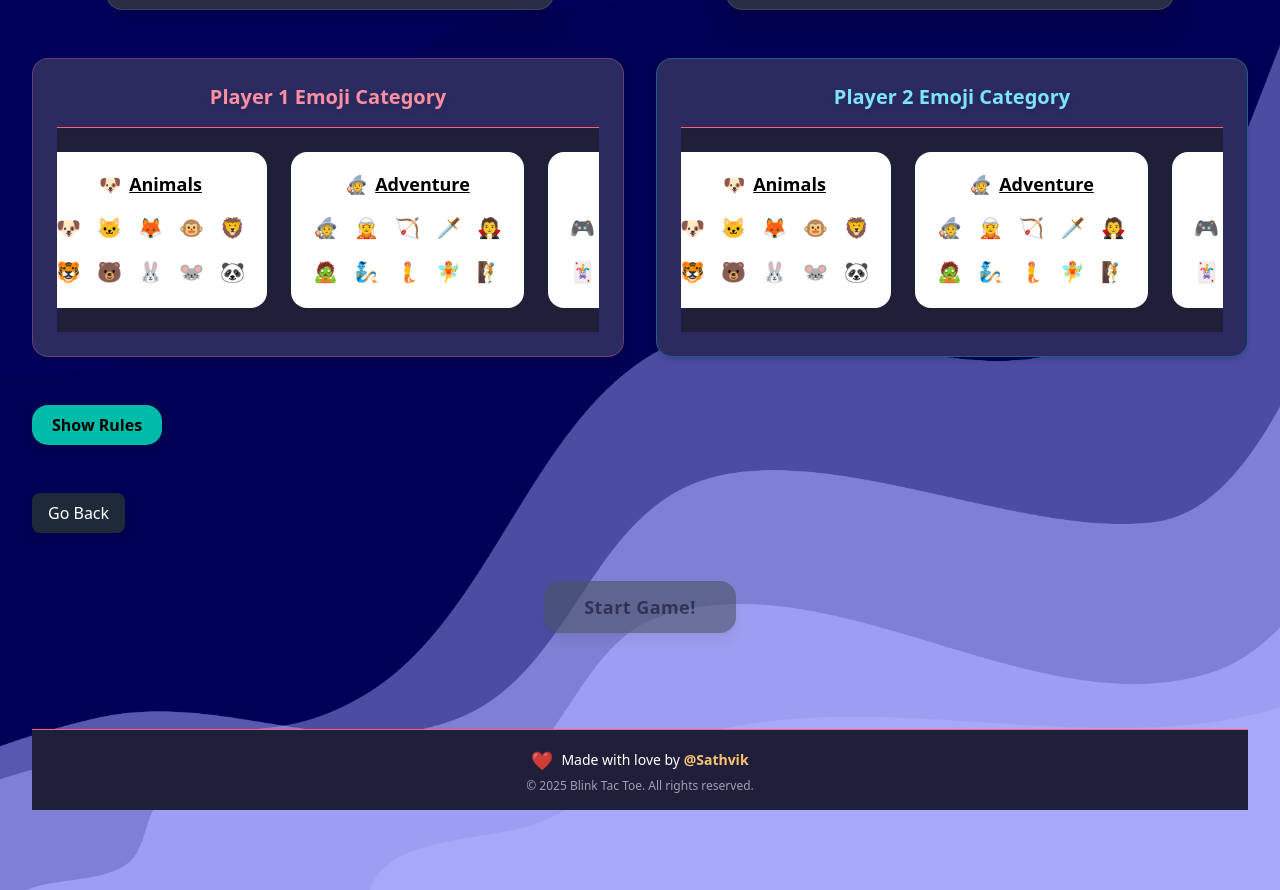
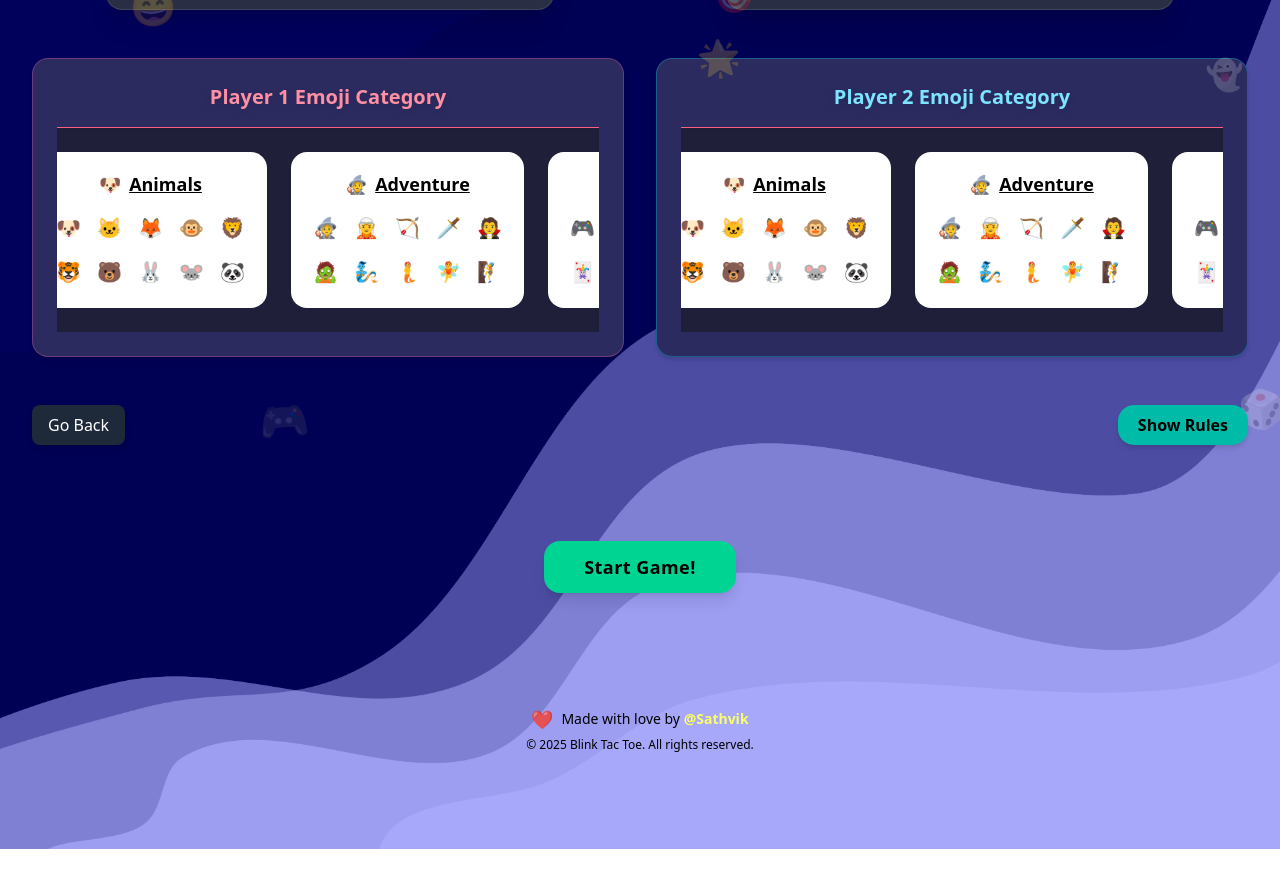
Before and after one commit to sathvik89/BlinkTacToe, a React (Vite) app: page /setup in a window 1280 px wide. Shown: the part 320-1210 px from the top of the page. After the commit the page ends 1169 px from the top, so only its background shows below. Built offline with nearby package versions, Linux system fonts and the light colour scheme.

Commit message:
made floating emoji reusable , updated css and few sentences

```diff
--- /dev/null
+++ b/src/components/FloatingEmoji.jsx
@@ -0,0 +1,40 @@
+import React from "react";
+import { motion } from "framer-motion";
+
+const FloatingEmoji = () => {
+  const emojiVariants = {
+    animate: {
+      y: [-10, -14, -10],
+      rotate: [-5, 5, -5],
+      opacity: [0.2, 0.6, 0.2],
+      transition: {
+        duration: 6,
+        repeat: Infinity,
+        ease: "easeInOut",
+      },
+    },
+  };
+
+  return (
+    <div className="absolute inset-0 pointer-events-none">
+      {[...Array(10)].map((_, i) => (
+        <motion.span
+          key={i}
+          className="absolute select-none"
+          style={{
+            top: `${Math.random() * 100}%`,
+            left: `${Math.random() * 100}%`,
+            fontSize: `${Math.random() * 18 + 24}px`,
+            opacity: 0.2,
+          }}
+          variants={emojiVariants}
+          animate="animate"
+        >
+          {["😄", "🎮", "✨", "🦄", "🎲", "🎯", "🚀", "👻", "🌟", "💡"][i % 10]}
+        </motion.span>
+      ))}
+    </div>
+  );
+};
+
+export default FloatingEmoji;
--- a/src/components/Footer.jsx
+++ b/src/components/Footer.jsx
@@ -2,15 +2,15 @@ import React from "react";
 
 const Footer = () => {
   return (
-    <footer className="w-full py-4 bg-[#1F1F3A] text-center text-sm text-white border-t border-[#FF5E7E]">
+    <footer className="w-full py-4  text-center text-sm text-black ">
       <div className="flex justify-center items-center gap-2">
         <span className="text-red-500 animate-pulse text-lg">❤️</span>
         <p>
           Made with love by{" "}
-          <span className="font-semibold text-[#FFC371]">@Sathvik</span>
+          <span className="font-semibold text-[#faff65]">@Sathvik</span>
         </p>
       </div>
-      <div className="mt-1 text-xs text-gray-400">
+      <div className="mt-1 text-xs text-black-400">
         © 2025 Blink Tac Toe. All rights reserved.
       </div>
     </footer>
--- a/src/components/gamepageComponents/GameControls.jsx
+++ b/src/components/gamepageComponents/GameControls.jsx
@@ -1,7 +1,7 @@
-import React from "react";
+import React, { useState } from "react";
 import { motion } from "framer-motion";
 
-const GameControls = ({ handleReset, handleChangePlayers }) => {
+const GameControls = ({ handleReset, handleChangePlayers, isWin }) => {
   return (
     <motion.div
       initial={{ opacity: 0, y: 20 }}
@@ -9,16 +9,18 @@ const GameControls = ({ handleReset, handleChangePlayers }) => {
       transition={{ delay: 0.4 }}
       className="flex justify-center gap-4"
     >
-      <button
-        onClick={handleReset}
-        className="cursor-pointer px-6 py-3 bg-[#3D3D6B] rounded-xl font-medium hover:bg-[#4D4D7B] transition-colors"
-      >
-        Play Again
-      </button>
+      {isWin && (
+        <button
+          onClick={handleReset}
+          className="cursor-pointer px-6 py-3 bg-[#58588C] rounded-xl font-medium hover:bg-[#7070A0] transition-colors"
+        >
+          Play Again
+        </button>
+      )}
 
       <button
         onClick={handleChangePlayers}
-        className="px-6 cursor-pointer py-3 bg-[#3D3D6B] rounded-xl font-medium hover:bg-[#4D4D7B] transition-colors"
+        className="px-6 cursor-pointer py-3 bg-[#58588C] rounded-xl font-medium hover:bg-[#7070A0] transition-colors"
       >
         Change Players
       </button>
--- a/src/components/gamepageComponents/PlayerTurnIndicator.jsx
+++ b/src/components/gamepageComponents/PlayerTurnIndicator.jsx
@@ -16,7 +16,7 @@ const PlayerTurnIndicator = ({
     >
       {winner ? (
         <div className="animate-none">
-          <h2 className="text-xl font-bold mb-2">
+          <h2 className="text-xl text-white font-bold mb-4">
             {winner === 1 ? player1.name : player2.name} Wins!
           </h2>
           <div className="text-5xl animate-bounce">🏆</div>
--- a/src/pages/Gamepage.jsx
+++ b/src/pages/Gamepage.jsx
@@ -31,7 +31,9 @@ const Gamepage = () => {
     useContext(PlayerContext);
   const navi = useNavigate();
   const [board, setBoard] = useState(Array(9).fill(null));
-  const [currentTurn, setCurrentTurn] = useState(1);
+  const [currentTurn, setCurrentTurn] = useState(
+    Math.floor(Math.random() * 2) + 1
+  );
   const [player1Moves, setPlayer1Moves] = useState([]);
   const [player2Moves, setPlayer2Moves] = useState([]);
   const [winner, setWinner] = useState(null);
@@ -108,7 +110,6 @@ const Gamepage = () => {
     <motion.div
       style={{ backgroundImage: `url(${bgImage})` }}
       className="relative min-h-screen bg-cover bg-top px-4 md:px-8 py-10 md:py-20 overflow-hidden"
-      // className="min-h-screen bg-gradient-to-b from-[#2C2C54] to-[#1F1F3A] text-white flex flex-col"
       initial="hidden"
       animate="visible"
       variants={{
@@ -161,12 +162,13 @@ const Gamepage = () => {
             <GameControls
               handleReset={handleResetGame}
               handleChangePlayers={() => navi("/setup")}
+              isWin={winner}
             />
           </motion.div>
 
           <motion.div
             variants={fadeUp}
-            className="mt-8 mb-8 text-center text-sm text-gray-400"
+            className="mt-8 mb-8 text-center text-sm text-black"
           >
             <p>Remember: You can only have 3 emojis on the board at once!</p>
             <p>When you place a 4th emoji, your oldest one will vanish.</p>
--- a/src/pages/Langingpage.jsx
+++ b/src/pages/Langingpage.jsx
@@ -1,8 +1,9 @@
 import React from "react";
 import Heading from "../components/Heading";
 import Button from "../components/Button";
-// import Footer from "../components/Footer";
+import bgImage from "../backgroundImages/background.png";
 import { motion } from "framer-motion";
+import FloatingEmoji from "../components/FloatingEmoji";
 
 const containerVariants = {
   hidden: { opacity: 0 },
@@ -32,51 +33,17 @@ const itemVariants = {
   },
 };
 
-const emojiVariants = {
-  animate: {
-    y: [-10, -14, -10],
-    rotate: [-5, 5, -5],
-    opacity: [0.2, 0.6, 0.2],
-    transition: {
-      duration: 6,
-      repeat: Infinity,
-      ease: "easeInOut",
-    },
-  },
-};
-
 const LandingPage = () => {
   return (
     <motion.div
       variants={containerVariants}
       initial="hidden"
       animate="visible"
-      className="relative flex flex-col justify-center items-center min-h-screen bg-[#0F172A] text-white px-4 py-10 sm:px-6 md:px-10 overflow-hidden"
+      style={{ backgroundImage: `url(${bgImage})` }}
+      className="relative flex flex-col justify-center items-center min-h-screen bg-cover bg-top px-4 md:px-8 py-10 md:py-20 overflow-hidden"
+      // className="relative  min-h-screen bg-[#0F172A] text-white px-4 py-10 sm:px-6 md:px-10 overflow-hidden"
     >
-      {/* Floating Emojis */}
-      <div className="absolute inset-0 pointer-events-none">
-        {[...Array(10)].map((_, i) => (
-          <motion.span
-            key={i}
-            className="absolute select-none"
-            style={{
-              top: `${Math.random() * 100}%`,
-              left: `${Math.random() * 100}%`,
-              fontSize: `${Math.random() * 18 + 24}px`,
-              opacity: 0.2,
-            }}
-            variants={emojiVariants}
-            animate="animate"
-          >
-            {
-              ["😄", "🎮", "✨", "🦄", "🎲", "🎯", "🚀", "👻", "🌟", "💡"][
-                i % 10
-              ]
-            }
-          </motion.span>
-        ))}
-      </div>
-
+      <FloatingEmoji />
       <motion.div variants={itemVariants} className="z-10 mt-6 text-center">
         <Heading text="Blink Tac Toe" />
       </motion.div>
--- a/src/pages/Setup.jsx
+++ b/src/pages/Setup.jsx
@@ -8,6 +8,7 @@ import { PlayerContext } from "../context/PlayerContext";
 import { useContext, useState, useRef, useEffect } from "react";
 import BackButton from "../components/BackButton";
 import bgImage from "../backgroundImages/background.png";
+import FloatingEmoji from "../components/FloatingEmoji";
 
 const Setup = () => {
   const navi = useNavigate();
@@ -43,32 +44,25 @@ const Setup = () => {
     }
   };
 
-  const canStart =
-    player1.name &&
-    player2.name &&
-    player1.category &&
-    player2.category &&
-    player1.category.name !== player2.category.name;
-
   const { setPlayer1Context, setPlayer2Context } = useContext(PlayerContext);
 
   const handleStart = () => {
     if (!player1.name.trim()) {
-      return setEror("Player 1 name is required!");
+      return setEror("Please enter Player 1's name.");
     }
     if (!player2.name.trim()) {
-      return setEror("Player 2 name is required!");
+      return setEror("Please enter Player 2's name.");
     }
     if (!player1.category) {
-      return setEror("Player 1 must select an emoji category!");
+      return setEror("Player 1, please select an emoji category.");
     }
 
     if (!player2.category) {
-      return setEror("Player 2 must select an emoji category!");
+      return setEror("Player 2, please select an emoji category.");
     }
 
     if (player1.category.name === player2.category.name) {
-      return setEror("Both players cannot select the same emoji category!");
+      return setEror("Both players cannot choose the same emoji category.");
     }
 
     setPlayer1Context(player1);
@@ -90,6 +84,7 @@ const Setup = () => {
         >
           Setup Your Game
         </motion.h1>
+        <FloatingEmoji />
 
         <motion.div
           initial={{ opacity: 0, y: 30 }}
@@ -137,16 +132,6 @@ const Setup = () => {
             />
           </div>
         </motion.div>
-
-        <motion.div
-          initial={{ opacity: 0, scale: 0.9 }}
-          animate={{ opacity: 1, scale: 1 }}
-          transition={{ delay: 0.6, duration: 0.6 }}
-          className="mb-12"
-        >
-          <RuleBook />
-        </motion.div>
-
         {eror && (
           <motion.div
             initial={{ opacity: 0, y: -10 }}
@@ -156,9 +141,18 @@ const Setup = () => {
             {eror}
           </motion.div>
         )}
-
-        <div className="mt-6">
-          <BackButton />
+        <div className="flex justify-between mt-6">
+          <div>
+            <BackButton />
+          </div>
+          <motion.div
+            initial={{ opacity: 0, scale: 0.9 }}
+            animate={{ opacity: 1, scale: 1 }}
+            transition={{ delay: 0.6, duration: 0.6 }}
+            className="mb-12"
+          >
+            <RuleBook />
+          </motion.div>
         </div>
 
         <motion.div
@@ -169,12 +163,7 @@ const Setup = () => {
         >
           <button
             onClick={handleStart}
-            disabled={!canStart}
-            className={`px-10 py-3 rounded-2xl font-bold text-lg transition-all duration-300 shadow-lg tracking-wide ${
-              canStart
-                ? "bg-emerald-400 hover:scale-105 cursor-pointer"
-                : "bg-gray-600 cursor-not-allowed opacity-60"
-            }`}
+            className={`px-10 py-3 rounded-2xl font-bold text-lg transition-all duration-300 shadow-lg tracking-wide ${"bg-emerald-400 hover:scale-105 cursor-pointer"}`}
           >
             Start Game!
           </button>
```
